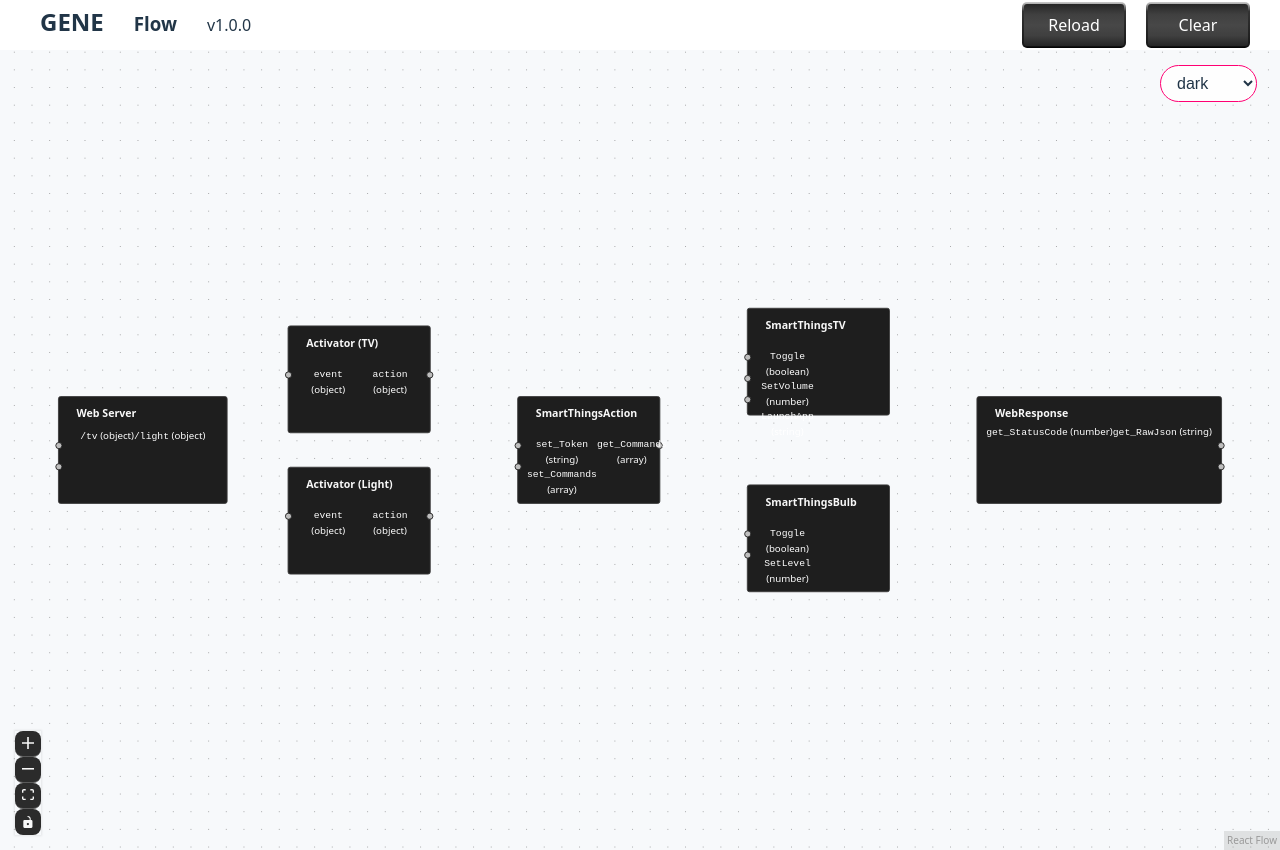
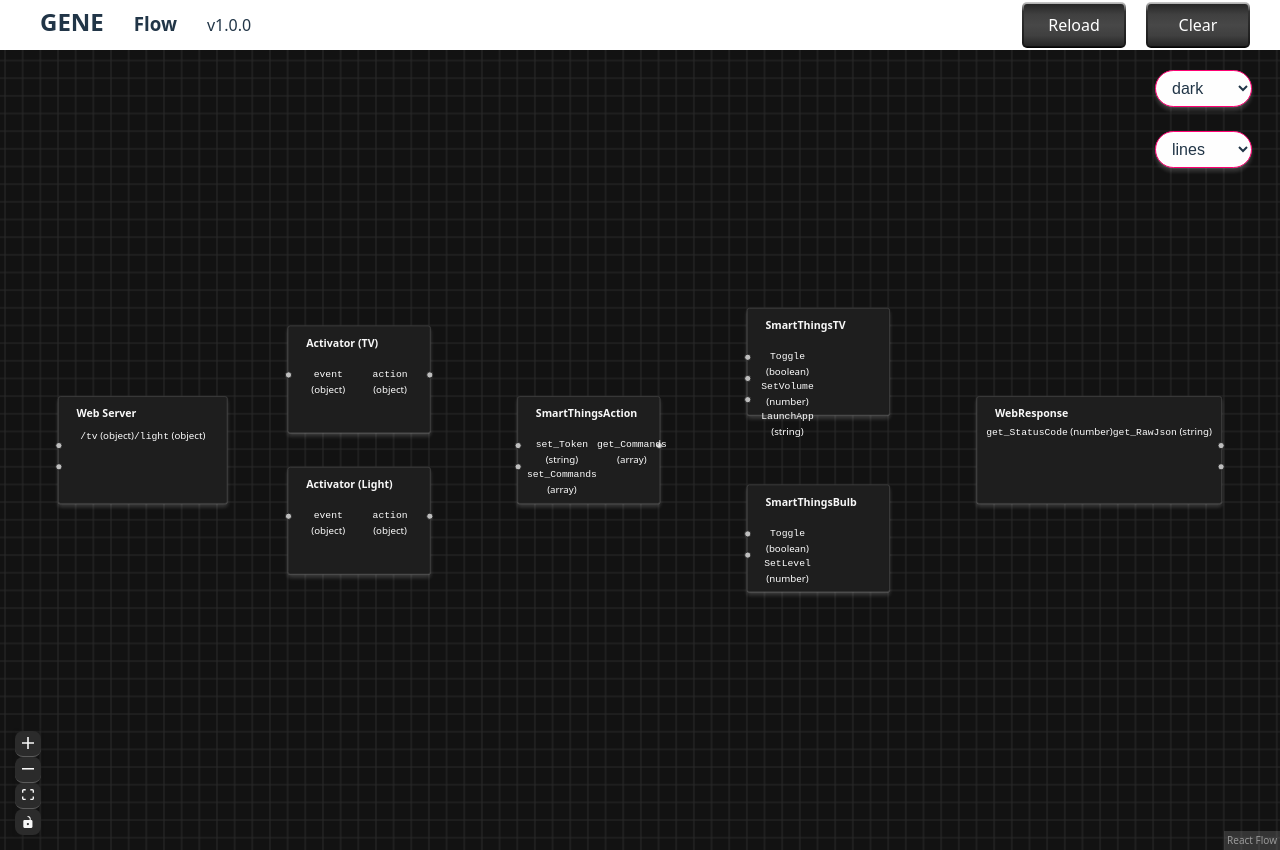
Before and after one commit to joeswagson/GENE, a React (Vite) app in the folder GENE.Flow/Frontend/: page / in a window 1280 px wide. Built offline with nearby package versions, Linux system fonts and the light colour scheme.

Commit message:
Customizable background

```diff
--- a/GENE.Flow/Frontend/src/App.tsx
+++ b/GENE.Flow/Frontend/src/App.tsx
@@ -1,5 +1,6 @@
-import { useCallback, useState, type ChangeEventHandler } from "react";
+import {useCallback, useState, type ChangeEventHandler} from "react";
 import {
+    Node,
     ReactFlow,
     Background,
     Controls,
@@ -9,21 +10,21 @@
     useNodesState,
     useEdgesState,
     Position,
-    SmoothStepEdge,
+    SmoothStepEdge, BackgroundVariant,
 } from "@xyflow/react";
 
 import "@xyflow/react/dist/style.css";
 import "./main.css";
 
-import { Header } from "./static/Header";
-import { SignalNode, OutputNode, BridgeNode } from "./nodes/Node";
-import { exampleNodes, exampleEdges } from "./exampleNodes";
-import { NodeData, EdgeData, DataType } from "./types";
-import { Globals } from "./static/global";
+import {Header} from "./static/Header";
+import {SignalNode, OutputNode, BridgeNode} from "./nodes/Node";
+import {exampleNodes, exampleEdges} from "./exampleNodes";
+import {NodeData, EdgeData, DataType} from "./types";
+import {Globals} from "./static/global";
 
 // --- Node + edge types ---
-const nodeTypes = { SignalNode, OutputNode, BridgeNode };
-const edgeTypes = { default: SmoothStepEdge };
+const nodeTypes = {SignalNode, OutputNode, BridgeNode};
+const edgeTypes = {default: SmoothStepEdge};
 
 // --- Type compatibility ---
 const canConnect = (from: DataType, to: DataType) => {
@@ -33,22 +34,46 @@
 };
 
 // --- Helpers ---
-function getHandleType(nodeId: string, handleId: string, nodes: NodeData[]): DataType | null {
-    const node = nodes.find((n) => n.nodeId === nodeId);
-    if (!node) return null;
-    const all = [...(node.signals ?? []), ...(node.outputs ?? [])];
-    const method = all.find((m) => `${m.name}` === handleId.split("-").pop());
-    return method?.type ?? null;
+function getHandleType(
+    nodeId: string, // this is React Flow node.id
+    handleId: string,
+    nodes: Node<NodeData>[]
+): DataType | null {
+    const node = nodes.find((n) => n.id === nodeId);
+    if (!node) {
+        console.log(`[getHandleType] Node not found: ${nodeId}`);
+        return null;
+    }
+
+    const { signals = [], outputs = [] } = node.data;
+    const methodName = handleId.split("-").pop();
+    const method = [...signals, ...outputs].find((m) => m.name === methodName);
+
+    if (!method) {
+        console.log(`[getHandleType] Handle not found: ${handleId} on node ${node.data.nodeId}`);
+        return null;
+    }
+
+    return method.type ?? null;
 }
+
+
 
 // --- App ---
 const App = () => {
     const [nodes, setNodes, onNodesChange] = useNodesState(exampleNodes);
     const [edges, setEdges, onEdgesChange] = useEdgesState(exampleEdges);
     const [colorMode, setColorMode] = useState<"dark" | "light" | "system">("dark");
+    const [pattern, setPattern] = useState<"lines" | "dots" | "cross">("lines");
 
-    const onChange: ChangeEventHandler<HTMLSelectElement> = (evt) =>
-        setColorMode(evt.target.value as "dark" | "light" | "system");
+    const onChange: ChangeEventHandler<HTMLSelectElement> = (e) => {
+        if (e.target.id === "colormode-select") {
+            setColorMode(e.target.value as typeof colorMode);
+        } else if (e.target.id === "pattern-select") {
+            setPattern(e.target.value as typeof pattern);
+        }
+    };
+
 
     const onReconnect = useCallback(
         (oldEdge: any, newConnection: any) => setEdges((eds) => reconnectEdge(oldEdge, newConnection, eds)),
@@ -57,18 +82,20 @@
 
     const onConnect = useCallback(
         (connection: any) => {
+            console.log("[onConnect] Attempting connection:", connection);
             const fromType = getHandleType(connection.source, connection.sourceHandle, nodes);
             const toType = getHandleType(connection.target, connection.targetHandle, nodes);
             const valid = fromType !== null && toType !== null && canConnect(fromType, toType);
+            console.log(`[onConnect] fromType=${fromType}, toType=${toType}, valid=${valid}`);
 
             setEdges((eds) =>
                 addEdge(
                     {
                         ...connection,
-                        data: { valid },
+                        data: {valid},
                         style: valid
                             ? undefined
-                            : { stroke: "#ff4d4f", strokeDasharray: "4 4" },
+                            : {stroke: "#ff4d4f", strokeDasharray: "4 4"},
                     },
                     eds
                 )
@@ -76,6 +103,7 @@
         },
         [nodes]
     );
+
 
     const isValidConnection = useCallback(
         (connection: any) => {
@@ -90,7 +118,7 @@
 
     return (
         <>
-            <Header />
+            <Header/>
             <ReactFlow
                 nodes={nodes}
                 edges={edges}
@@ -106,13 +134,28 @@
                 colorMode={colorMode}
                 fitView
             >
-                <Controls />
-                <Background />
-                <Panel position="top-right">
-                    <select className="xy-theme__select" onChange={onChange} data-testid="colormode-select">
+                <Controls/>
+                <Background
+                    gap={20}
+                    variant={pattern === "dots"
+                        ? BackgroundVariant.Dots
+                        : pattern === "cross"
+                            ? BackgroundVariant.Cross
+                            : BackgroundVariant.Lines}
+                    color={colorMode === "dark" ? "#2a2a2a" : "#e5e7eb"}
+                    bgColor={colorMode === "dark" ? "#121212" : "#ffffff"}
+                />
+                <Panel position="top-right" style={{display: "flex", flexDirection: "column", padding: "5px"}}>
+                    <select className="xy-theme__select" onChange={onChange} id="colormode-select">
                         <option value="dark">dark</option>
                         <option value="light">light</option>
                         <option value="system">system</option>
+                    </select>
+                    <br/>
+                    <select className="xy-theme__select" onChange={onChange} id="pattern-select">
+                        <option value="lines">lines</option>
+                        <option value="dots">dots</option>
+                        <option value="cross">cross</option>
                     </select>
                 </Panel>
             </ReactFlow>
@@ -120,5 +163,5 @@
     );
 };
 
-export { Globals };
+export {Globals};
 export default App;
```
